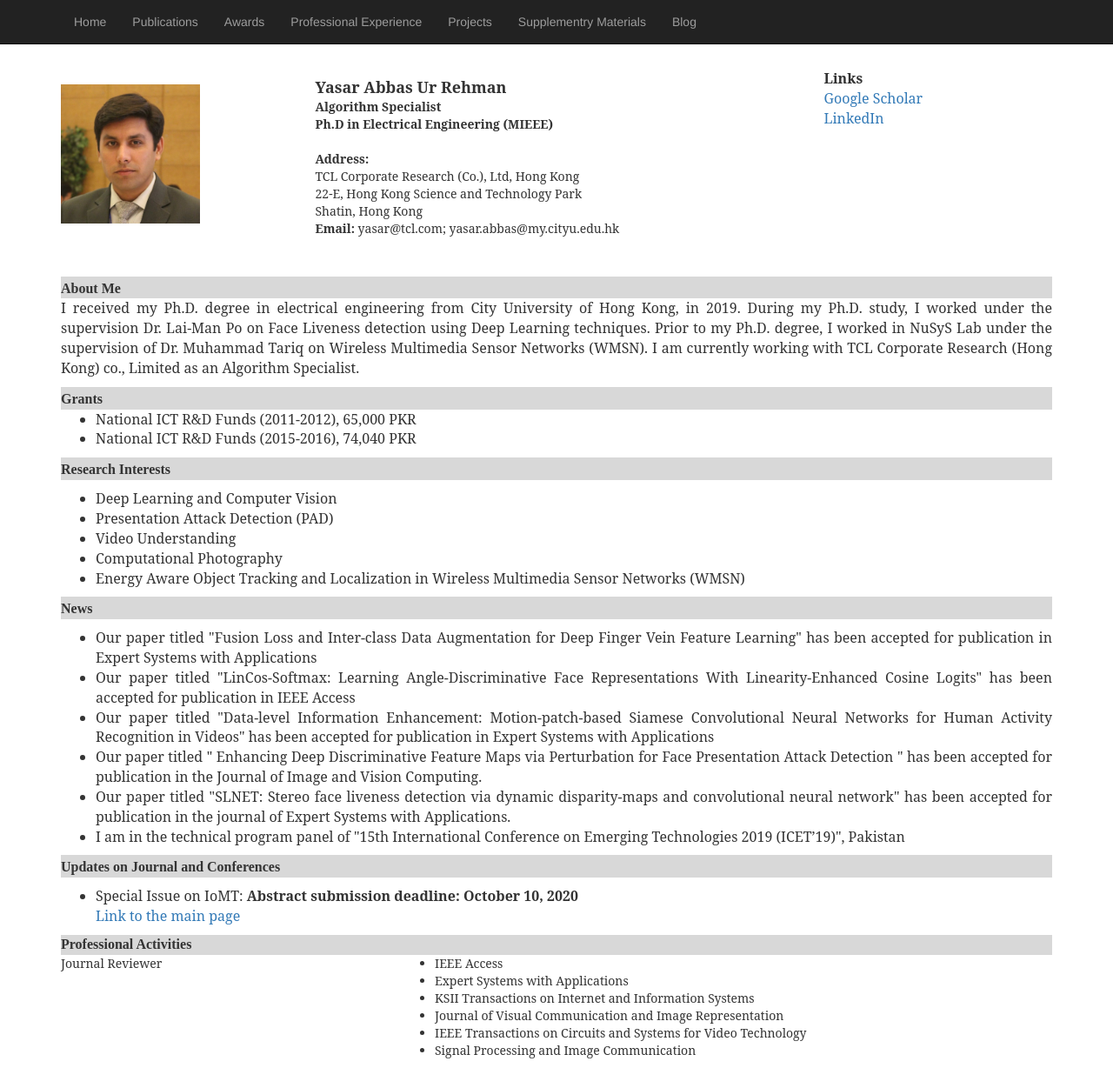
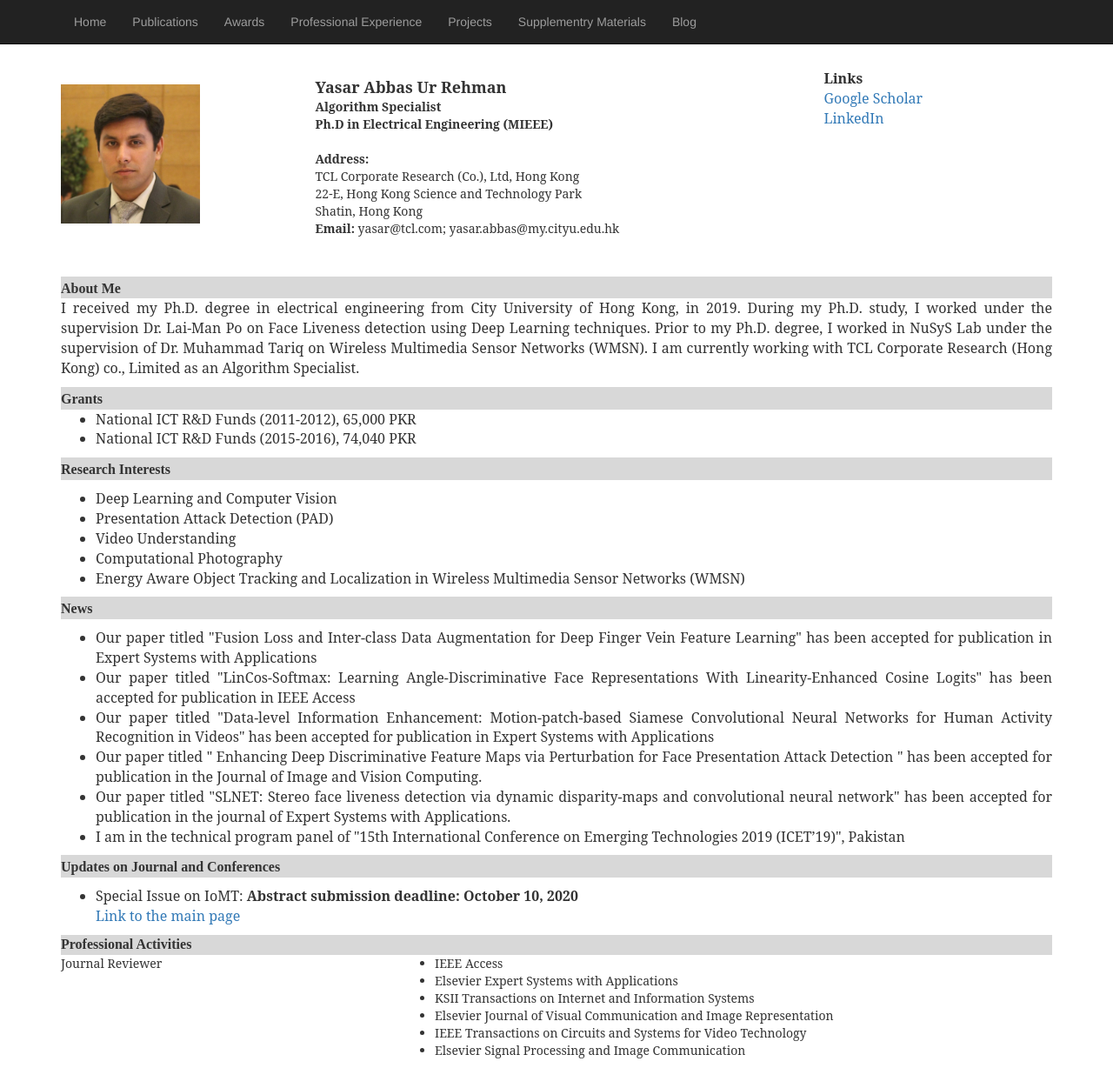
Before and after one commit to yasar-rehman/yasar, a Jekyll site: the page built from index.html, in a window 1280 px wide. Shown: the whole page at 87% size. Built offline with Jekyll 4.4.1, drawn with Linux system fonts in a browser that asks for light colours; some web fonts are replaced.

Commit message:
Update index.html

```diff
--- a/index.html
+++ b/index.html
@@ -130,11 +130,11 @@ title: yasar
  	<div class="col-md-8 pull-right">
 		<ul style="font-family: 'Serif', Times New Roman;">
         <li>IEEE Access</li>
-        <li>Expert Systems with Applications </li>
+        <li>Elsevier Expert Systems with Applications </li>
        <li>KSII Transactions on Internet and Information Systems </li>
-       <li>Journal of Visual Communication and Image Representation</li>
+       <li>Elsevier Journal of Visual Communication and Image Representation</li>
        <li>IEEE Transactions on Circuits and Systems for Video Technology</li>
-       <li>Signal Processing and Image Communication </li>
+       <li>Elsevier Signal Processing and Image Communication </li>
        </ul>
        </div>
   </div>
```
